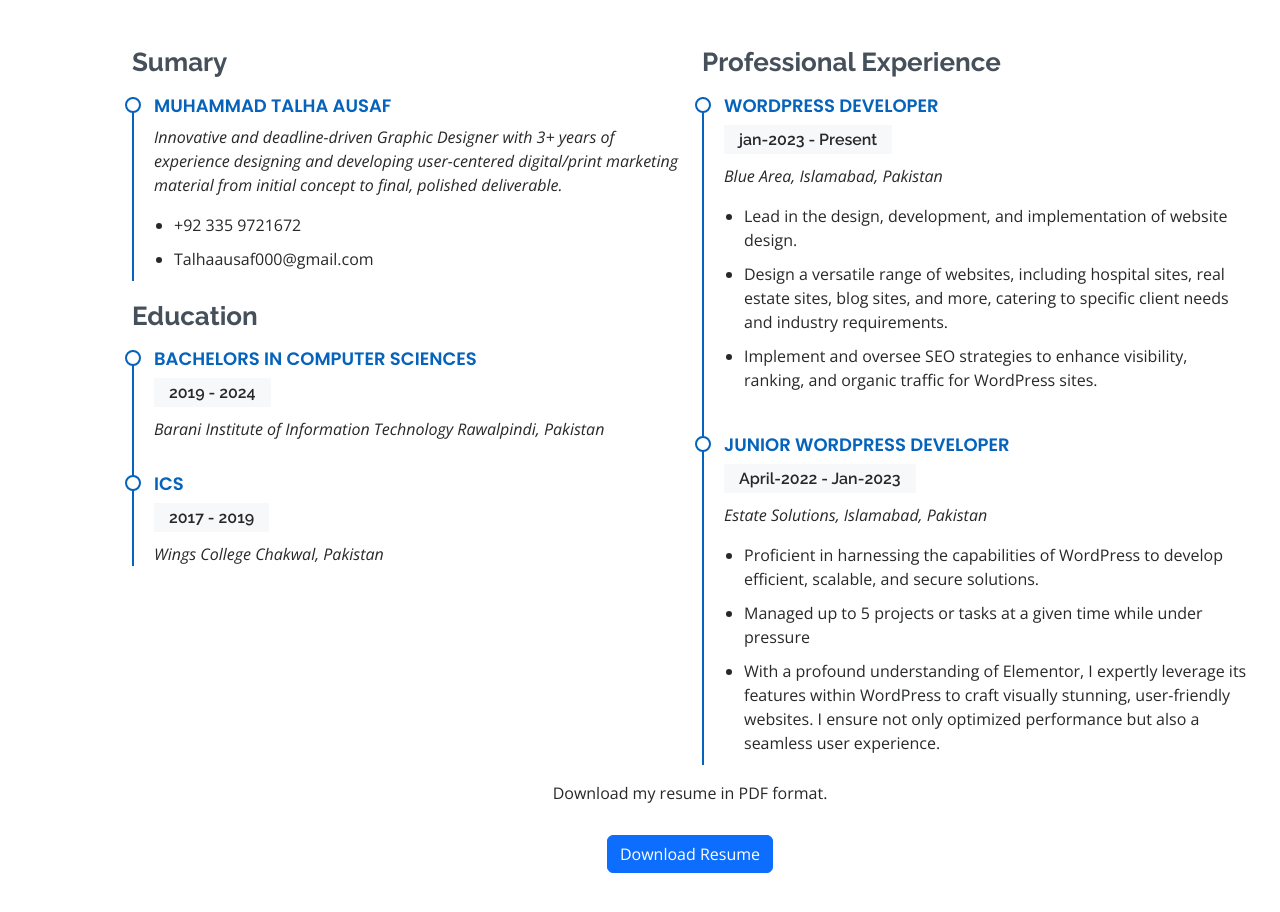
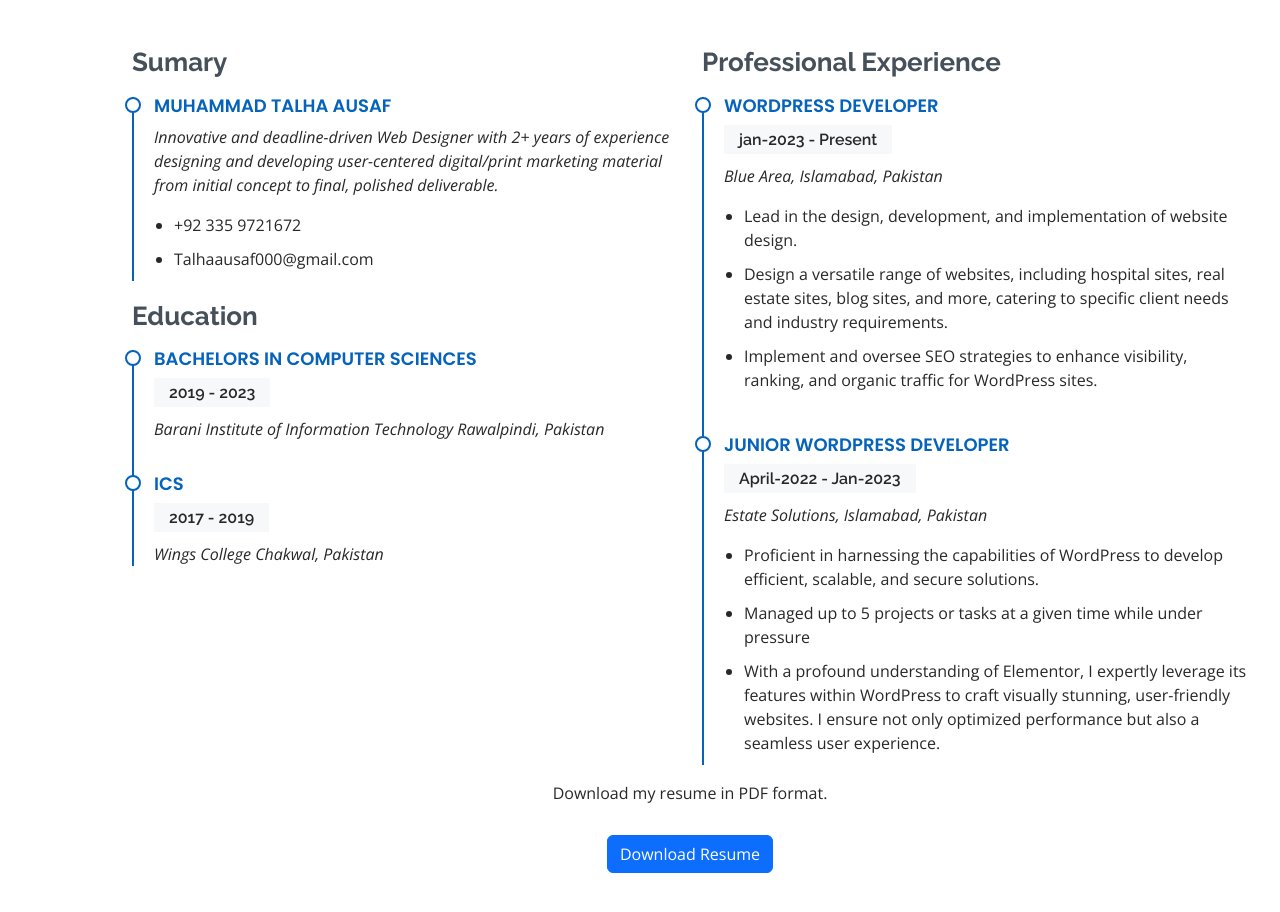
Before and after one commit to Talha551/MyResume, a plain HTML site: page index.html in a window 1280 px wide. Shown: the part 2361-3273 px from the top of the page. Drawn offline with nearby package versions, Linux system fonts and the light colour scheme.

Commit message:
commit message

```diff
--- a/index.html
+++ b/index.html
@@ -193,7 +193,7 @@
             <h3 class="resume-title">Sumary</h3>
             <div class="resume-item pb-0">
               <h4>Muhammad Talha Ausaf</h4>
-              <p><em>Innovative and deadline-driven Graphic Designer with 3+ years of experience designing and developing user-centered digital/print marketing material from initial concept to final, polished deliverable.</em></p>
+              <p><em>Innovative and deadline-driven Web Designer with 2+ years of experience designing and developing user-centered digital/print marketing material from initial concept to final, polished deliverable.</em></p>
               <ul>
                 <li>+92 335 9721672</li>
                 <li>Talhaausaf000@gmail.com</li>
@@ -203,7 +203,7 @@
             <h3 class="resume-title">Education</h3>
             <div class="resume-item">
               <h4>Bachelors in Computer Sciences</h4>
-              <h5>2019 - 2024</h5>
+              <h5>2019 - 2023</h5>
               <p><em>Barani Institute of Information Technology Rawalpindi, Pakistan</em></p>
               </div>
             <div class="resume-item">
```
